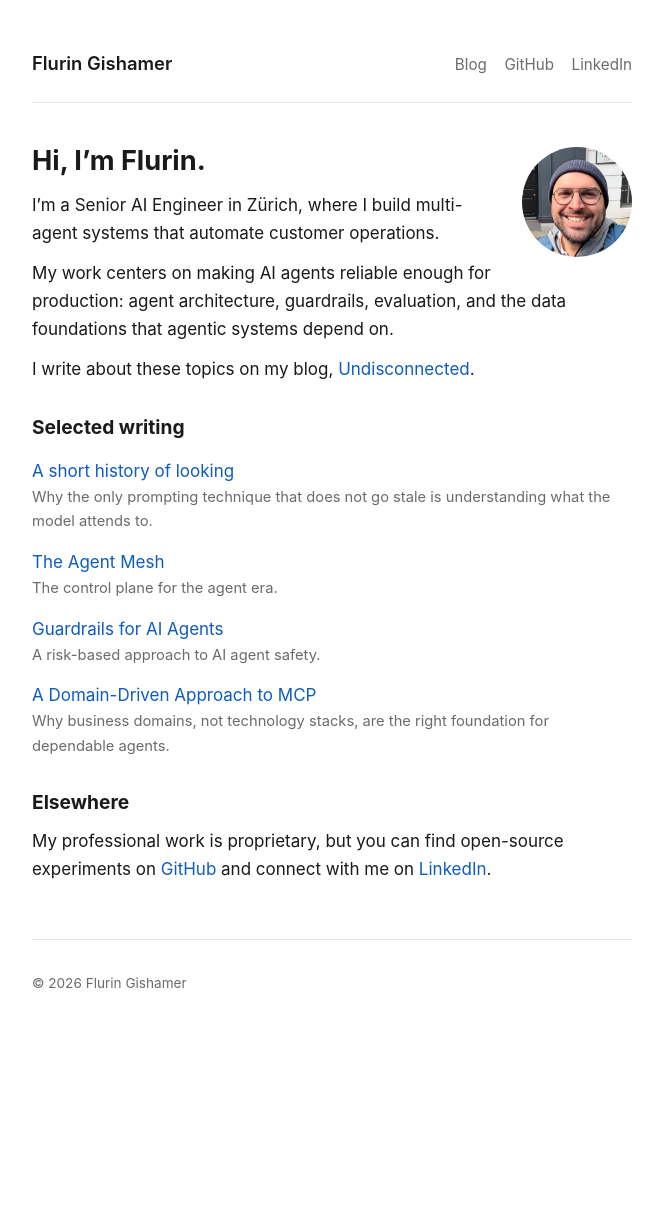
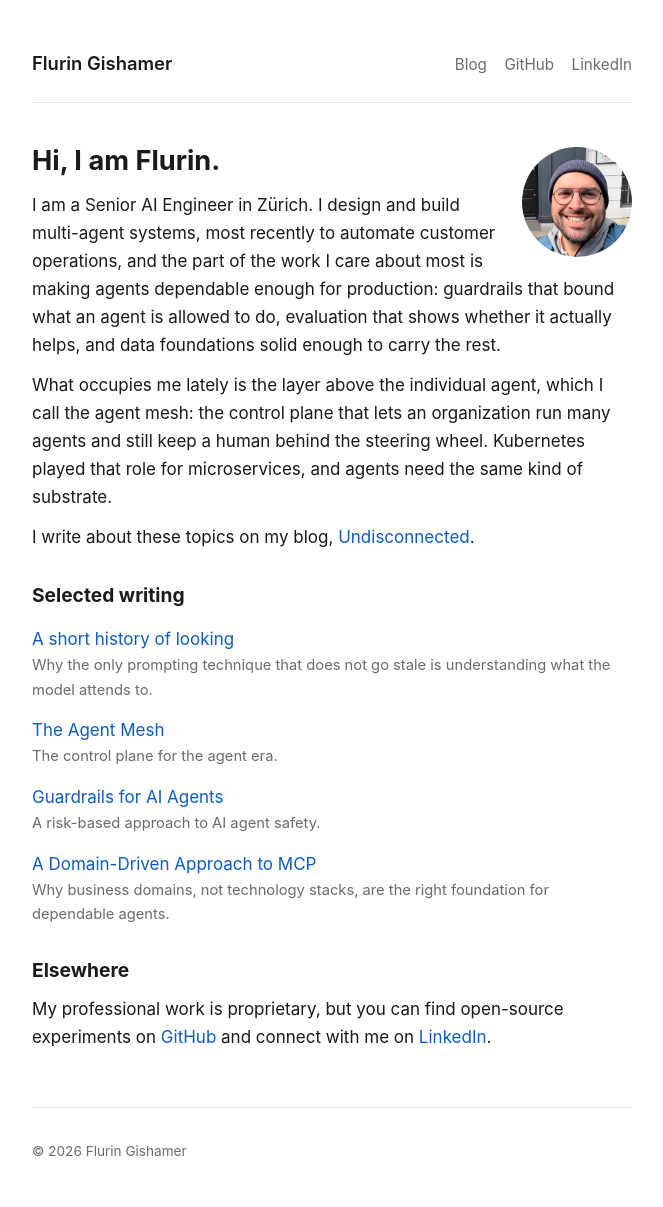
Before and after one commit to gishamer/gishamer.github.io, a Jekyll site: the page built from index.md, in a window 1280 px wide. Shown: the whole page, without its empty margins (308-971 px from the left). Built offline with Jekyll 4.4.1, drawn with Linux system fonts in a browser that asks for light colours; before the commit the page ends 1038 px from its top, so only the background shows below that.

Commit message:
Broaden intro: guardrails, evaluation, agent mesh
Co-Authored-By: Claude Fable 5 <noreply@anthropic.com>

```diff
--- a/_config.yml
+++ b/_config.yml
@@ -1,5 +1,5 @@
 title: Flurin Gishamer
-description: "Flurin Gishamer — Senior AI Engineer in Zürich, building multi-agent systems for customer operations."
+description: "Flurin Gishamer, Senior AI Engineer in Zürich. Multi-agent systems, guardrails for AI agents, and the agent mesh."
 url: "https://gishamer.io"
 baseurl: ""
 repository: gishamer/gishamer.github.io
--- a/index.md
+++ b/index.md
@@ -1,15 +1,15 @@
 ---
 layout: default
-description: "Flurin Gishamer — Senior AI Engineer in Zürich, building multi-agent systems for customer operations. Writing on agentic AI at Undisconnected."
+description: "Flurin Gishamer, Senior AI Engineer in Zürich. Multi-agent systems, guardrails for AI agents, and the agent mesh. Writing at Undisconnected."
 ---
 
 <img class="profile-picture" src="/assets/me.jpg" alt="Portrait of Flurin Gishamer">
 
-# Hi, I'm Flurin.
+# Hi, I am Flurin.
 
-I'm a Senior AI Engineer in Zürich, where I build multi-agent systems that automate customer operations.
+I am a Senior AI Engineer in Zürich. I design and build multi-agent systems, most recently to automate customer operations, and the part of the work I care about most is making agents dependable enough for production: guardrails that bound what an agent is allowed to do, evaluation that shows whether it actually helps, and data foundations solid enough to carry the rest.
 
-My work centers on making AI agents reliable enough for production: agent architecture, guardrails, evaluation, and the data foundations that agentic systems depend on.
+What occupies me lately is the layer above the individual agent, which I call the agent mesh: the control plane that lets an organization run many agents and still keep a human behind the steering wheel. Kubernetes played that role for microservices, and agents need the same kind of substrate.
 
 I write about these topics on my blog, [Undisconnected](https://fluringishamer.substack.com/).
 
```
